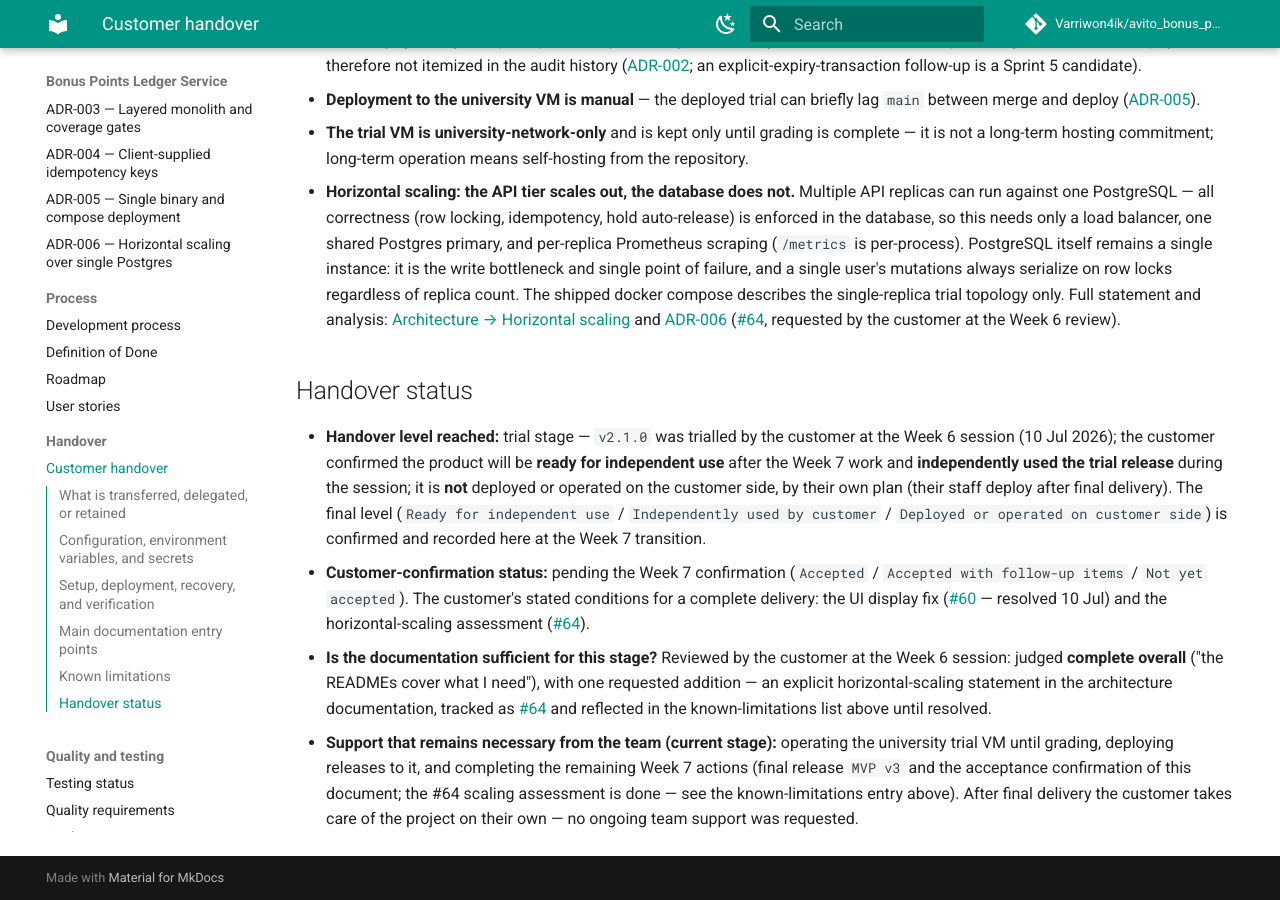
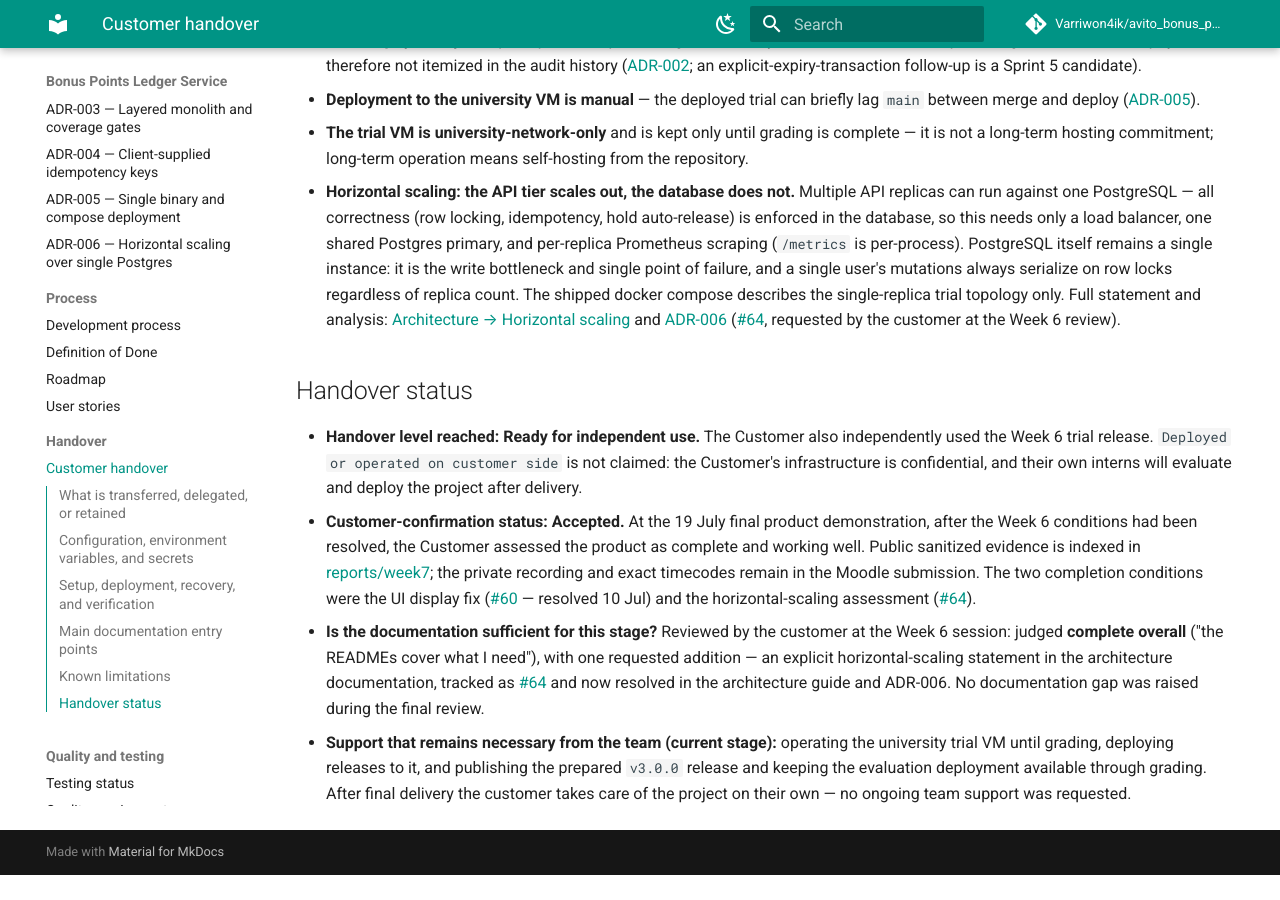
Before and after one commit to Varriwon4ik/avito_bonus_point_service, an MkDocs documentation site: the page built from docs/customer-handover.md, in a window 1280 px wide and 900 px high, scrolled down 2815 px. Built offline with MkDocs 1.6.1 and Material for MkDocs 9.7.7, drawn with Linux system fonts in a browser that asks for light colours; comment, search, counter and statistics services are not loaded; after the commit the page ends 3690 px from its top, so only the background shows below that; some of the changed text lies outside the part shown.

Commit message:
docs(week7): finalize MVP v3 handover evidence
Add the Sprint 5 public report set and sanitized review artifacts, record the final transition outcome, and update maintained entry points for the MVP v3 release candidate. Preserve explicit evidence gaps for platform metadata, UAT timecodes, screenshots, and GitHub-side release publication.

Co-authored-by: Codex <codex@openai.com>

```diff
--- a/docs/customer-handover.md
+++ b/docs/customer-handover.md
@@ -7,13 +7,11 @@ operates, and what the customer must know and be able to do to use, run, and
 verify the ledger without the team. It is updated whenever access details,
 deployment steps, limitations, or transition status change.
 
-> **Where we are now (Week 6, trial stage):** the Week 6 trial /
-> handover-candidate release
-> [`v2.1.0`](https://github.com/Varriwon4ik/avito_bonus_point_service/releases/tag/v2.1.0)
-> is available for the customer to try independently. The team still operates
-> the deployed instance. The final transition, the reached handover level, and
-> the customer-confirmation status are completed and recorded here during
-> Week 7.
+> **Where we are now (Week 7, final delivery):** the final course version,
+> **MVP v3**, is ready for its `v3.0.0` release. The team operates the
+> evaluation instance; the source, documentation, container deployment,
+> configuration guidance, and verification procedures are available for
+> independent customer use.
 
 ## What is transferred, delegated, or retained
 
@@ -139,22 +137,17 @@ Steps the customer must be able to follow on their own machine or server
 
 ## Handover status
 
-<!-- Finalized during Week 7 (Assignment 6 Part 8): after the transition
-     confirmation, set the reached level and confirmation status below and
-     mirror them in reports/week7/README.md. -->
-
-- **Handover level reached:** trial stage — `v2.1.0` was trialled by the
-  customer at the Week 6 session (10 Jul 2026); the customer confirmed the
-  product will be **ready for independent use** after the Week 7 work and
-  **independently used the trial release** during the session; it is **not**
-  deployed or operated on the customer side, by their own plan (their staff
-  deploy after final delivery). The final level
-  (`Ready for independent use` / `Independently used by customer` /
-  `Deployed or operated on customer side`) is confirmed and recorded here at
-  the Week 7 transition.
-- **Customer-confirmation status:** pending the Week 7 confirmation
-  (`Accepted` / `Accepted with follow-up items` / `Not yet accepted`). The
-  customer's stated conditions for a complete delivery: the UI display fix
+- **Handover level reached:** **Ready for independent use.** The Customer also
+  independently used the Week 6 trial release. `Deployed or operated on
+  customer side` is not claimed: the Customer's infrastructure is
+  confidential, and their own interns will evaluate and deploy the project
+  after delivery.
+- **Customer-confirmation status:** **Accepted.** At the 19 July final product
+  demonstration, after the Week 6 conditions had been resolved, the Customer
+  assessed the product as complete and working well. Public sanitized evidence
+  is indexed in [reports/week7](../reports/week7/README.md); the private
+  recording and exact timecodes remain in the Moodle submission. The two
+  completion conditions were the UI display fix
   ([#60](https://github.com/Varriwon4ik/avito_bonus_point_service/issues/60)
   — resolved 10 Jul) and the horizontal-scaling assessment
   ([#64](https://github.com/Varriwon4ik/avito_bonus_point_service/issues/64)).
@@ -163,11 +156,11 @@ Steps the customer must be able to follow on their own machine or server
   cover what I need"), with one requested addition — an explicit
   horizontal-scaling statement in the architecture documentation, tracked as
   [#64](https://github.com/Varriwon4ik/avito_bonus_point_service/issues/64)
-  and reflected in the known-limitations list above until resolved.
+  and now resolved in the architecture guide and ADR-006. No documentation
+  gap was raised during the final review.
 - **Support that remains necessary from the team (current stage):** operating
   the university trial VM until grading, deploying releases to it, and
-  completing the remaining Week 7 actions (final release `MVP v3` and the
-  acceptance confirmation of this document; the #64 scaling assessment is
-  done — see the known-limitations entry above). After
+  publishing the prepared `v3.0.0` release and keeping the evaluation
+  deployment available through grading. After
   final delivery the customer takes care of the project on their own — no
   ongoing team support was requested.
```
Also changed, not shown: CHANGELOG.md (+10 -0 lines), README.md (+5 -2 lines), docs/roadmap.md (+8 -8 lines), docs/user-acceptance-tests.md (+13 -0 lines), reports/week7/README.md (added, +175 -0 lines), reports/week7/images/README.md (added, +14 -0 lines), reports/week7/llm-report.md (added, +21 -0 lines), reports/week7/reflection.md (added, +45 -0 lines), reports/week7/retrospective.md (added, +46 -0 lines), reports/week7/sprint-review-summary.md (added, +47 -0 lines), reports/week7/sprint-review-transcript.md (added, +42 -0 lines).
